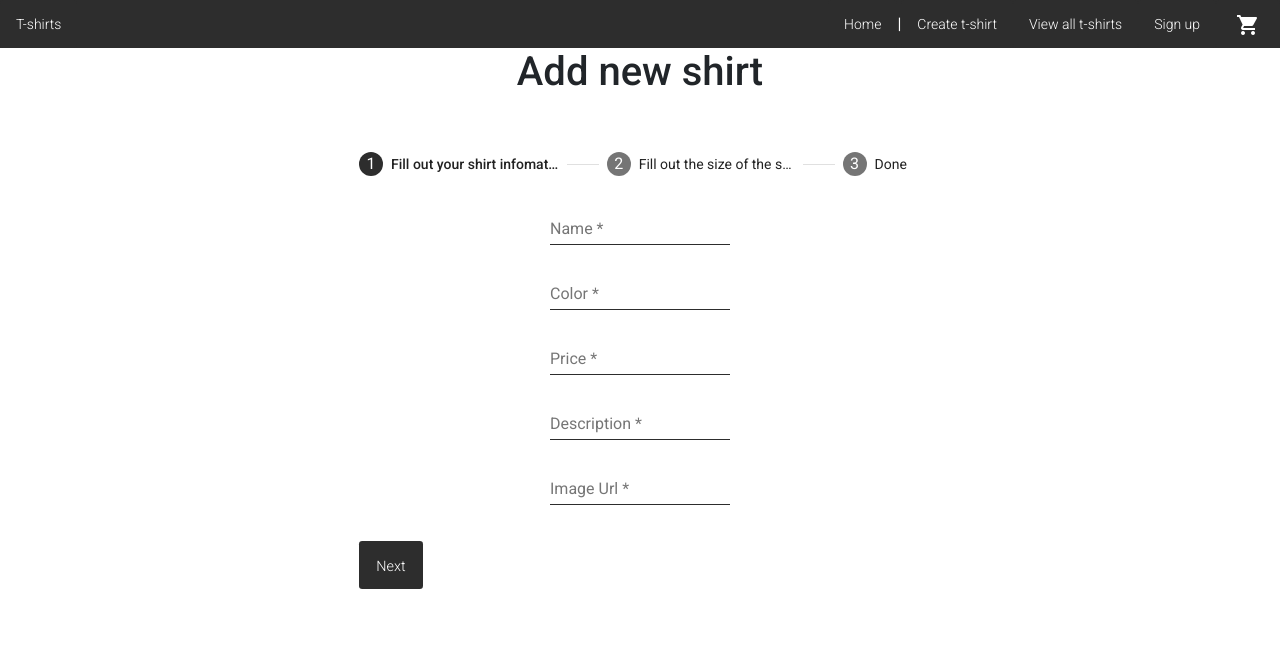
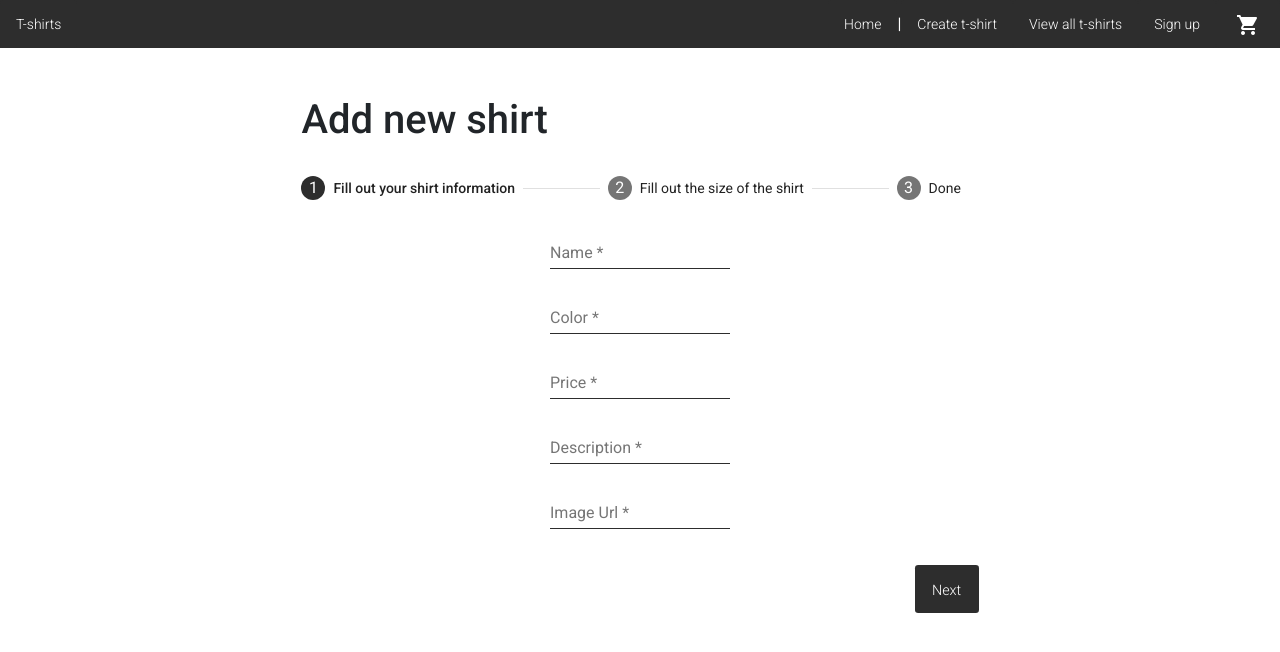
Before and after one commit to hennaaa98/api-development, an Angular app: page /add in a window 1280 px wide. Shown: the top 652 px of the page. Built offline with nearby package versions, Linux system fonts and the light colour scheme.

Commit message:
Minor changes

```diff
--- a/src/app/shirts/shirt-form/shirt-form.component.css
+++ b/src/app/shirts/shirt-form/shirt-form.component.css
@@ -1,9 +1,11 @@
 h1 {
-    text-align: center;
+  text-align: left;
+  margin-top: 3rem;
+  margin-left: 1.5rem;
 }
 
 .container {
-  width: 50%;
+  width: 59%;
   margin: 2rem auto 0 !important;
 }
 
@@ -27,5 +29,5 @@ button {
 }
 
 .mat-focus-indicator.mat-button.mat-button-base {
-  margin-right: .5rem !important;
+  float: right;
 }
--- a/src/app/shirts/shirt-form/shirt-form.component.html
+++ b/src/app/shirts/shirt-form/shirt-form.component.html
@@ -1,10 +1,9 @@
-<h1>{{title}}</h1>
-
 <div class="container">
+  <h1>{{title}}</h1>
   <mat-horizontal-stepper [linear]="isLinear" #stepper>
     <mat-step [stepControl]="form">
       <form [formGroup]="form">
-        <ng-template matStepLabel>Fill out your shirt infomation</ng-template>
+        <ng-template matStepLabel>Fill out your shirt information</ng-template>
         <mat-form-field>
           <mat-label>Name</mat-label>
           <input matInput formControlName="name" required>
@@ -51,7 +50,6 @@
       <p>You are now done.</p>
       <div>
         <button mat-button matStepperPrevious>Back</button>
-
         <button mat-button (click)="stepper.reset()">Reset</button>
       </div>
     </mat-step>
--- a/src/app/shirts/shirt/shirt.component.html
+++ b/src/app/shirts/shirt/shirt.component.html
@@ -3,17 +3,16 @@
         <a [routerLink]="['/shirts', shrit.id]" matLine><img src={{shrit.ImageUrl}}></a>
     </mat-card-content>
 
-    <mat-card-content>
+    <mat-card-content *ngFor="let size of sizes">
         <mat-card-header>
             <mat-card-title>{{shrit.Name}}</mat-card-title>
         </mat-card-header>
         <p>{{shrit.Color}}</p>
         <p>{{shrit.Price}}</p>
         <p>{{shrit.Description}}</p>
-        <div class="align-horizontal" *ngFor="let size of sizes">
+        <div>
             <p> {{size.size}}</p>
         </div>
-
         <div class="flex">
             <button mat-button (click)="delete(size.id)">Delete size</button>
         </div>
```
